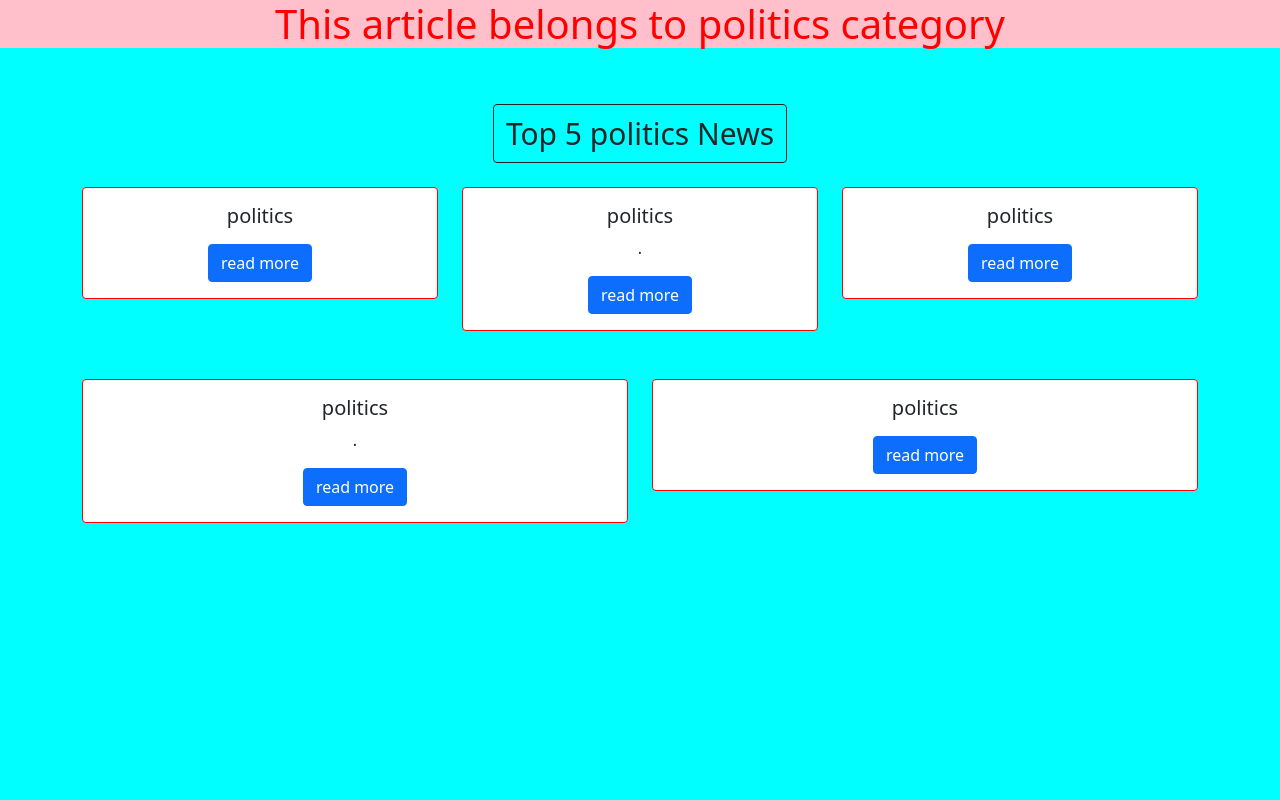
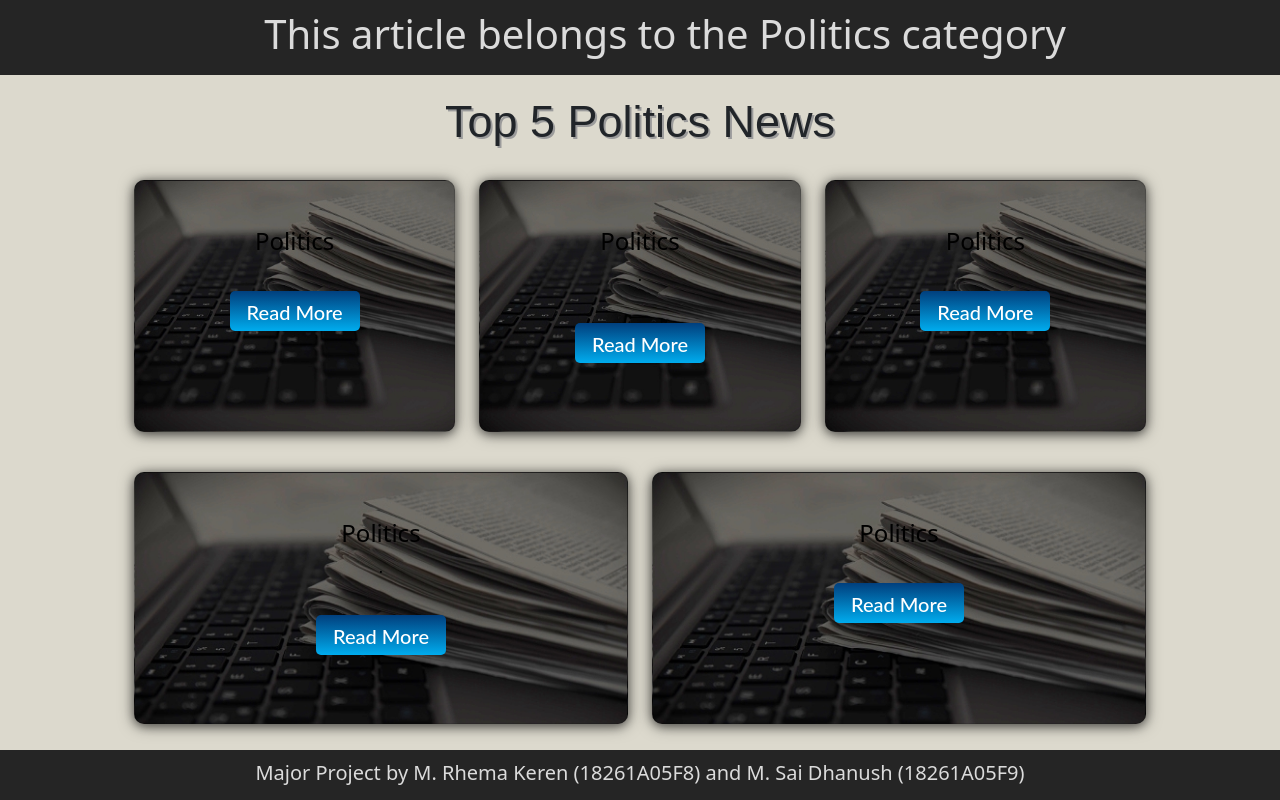
Before and after one commit to dhanush77777/BBC-news-article-sorting, a Flask app: template templates/politics1.html in a window 1280 px wide. Run offline with Flask 2, Linux system fonts and the light colour scheme; the template is opened without the code that fills it, so the values that code supplies are empty; parts of the project's set-up code (start-up, migrations or seed data) failed here and were passed over.

Commit message:
Update politics1.html

```diff
--- a/templates/politics1.html
+++ b/templates/politics1.html
@@ -2,98 +2,256 @@
 <!DOCTYPE html>
 <html>
   <head>
-  <meta name="viewport" content="width=device-width, initial-scale=1, shrink-to-fit=no" />
-<script src="https://cdn.jsdelivr.net/npm/bootstrap@5.1.1/dist/js/bootstrap.bundle.min.js" integrity="sha384-/bQdsTh/da6pkI1MST/rWKFNjaCP5gBSY4sEBT38Q/9RBh9AH40zEOg7Hlq2THRZ" crossorigin="anonymous"></script>
-<link href="https://cdn.jsdelivr.net/npm/bootstrap@5.1.1/dist/css/bootstrap.min.css" rel="stylesheet" integrity="sha384-F3w7mX95PdgyTmZZMECAngseQB83DfGTowi0iMjiWaeVhAn4FJkqJByhZMI3AhiU" crossorigin="anonymous">
+    <meta
+      name="viewport"
+      content="width=device-width, initial-scale=1, shrink-to-fit=no"
+    />
+    <script
+      src="https://cdn.jsdelivr.net/npm/bootstrap@5.1.1/dist/js/bootstrap.bundle.min.js"
+      integrity="sha384-/bQdsTh/da6pkI1MST/rWKFNjaCP5gBSY4sEBT38Q/9RBh9AH40zEOg7Hlq2THRZ"
+      crossorigin="anonymous"
+    ></script>
+    <link
+      href="https://cdn.jsdelivr.net/npm/bootstrap@5.1.1/dist/css/bootstrap.min.css"
+      rel="stylesheet"
+      integrity="sha384-F3w7mX95PdgyTmZZMECAngseQB83DfGTowi0iMjiWaeVhAn4FJkqJByhZMI3AhiU"
+      crossorigin="anonymous"
+    />
+    <link rel="stylesheet" href="style.css" />
+    <style>
+      body {
+        background-color: #dcd9cd;
+      }
+      h1 {
+        position: fixed;
+        padding: 10px 0px 0px 50px;
+        top: 0;
+        width: 100%;
+        height: 75px;
+        color: rgba(255, 255, 255, 0.836);
+        background: rgb(37, 37, 37);
+        justify-content: center;
+      }
+      .heading {
+        text-align: center;
+        display: flex;
+        font-family: "Montserrat", sans-serif;
+        font-size: 45px;
+        justify-content: center;
+        margin: 40px 10px 0px 10px;
+        text-shadow: 2px 2px #9b9b9b;
+      }
 
+      a {
+        text-decoration: none;
+      }
 
+      .btn-info {
+        margin: 20px;
+        width: 130px;
+        height: 40px;
+        color: #fff;
+        border-radius: 5px;
+        padding: 10px 25px;
+        font-family: "Lato", sans-serif;
+        font-size: 20px;
+        font-weight: 500;
+        background: transparent;
+        cursor: pointer;
+        transition: all 0.3s ease;
+        position: relative;
+        display: inline-block;
+        outline: none;
+        background: rgb(0, 172, 238);
+        background: linear-gradient(
+          0deg,
+          rgba(0, 172, 238, 1) 0%,
+          rgb(1, 63, 125) 100%
+        );
+        width: 130px;
+        height: 40px;
+        line-height: 42px;
+        padding: 0;
+        border: none;
+      }
+      .btn-info span {
+        position: relative;
+        display: block;
+        width: 100%;
+        height: 100%;
+      }
+      .btn-info:before,
+      .btn-info:after {
+        position: absolute;
+        content: "";
+        right: 0;
+        top: 0;
+        background: rgba(2, 126, 251, 1);
+        transition: all 0.3s ease;
+      }
+      .btn-info:before {
+        height: 0%;
+        width: 2px;
+      }
+      .btn-info:after {
+        width: 0%;
+        height: 2px;
+      }
+      .btn-info:hover {
+        text-decoration: none;
+        color: #fff;
+        box-shadow: inset 2px 2px 2px 0px rgba(255, 255, 255, 0.5),
+          7px 7px 20px 0px rgba(0, 0, 0, 0.1),
+          4px 4px 5px 0px rgba(0, 0, 0, 0.1);
+      }
+      .btn-info:hover:before {
+        height: 100%;
+      }
+      .btn-info:hover:after {
+        width: 100%;
+      }
+      .btn-info span:hover {
+        color: rgba(2, 126, 251, 1);
+      }
+      .btn-info span:before,
+      .btn-info span:after {
+        position: absolute;
+        content: "";
+        left: 0;
+        bottom: 0;
+        background: rgba(2, 126, 251, 1);
+        transition: all 0.3s ease;
+      }
+      .btn-info span:before {
+        width: 2px;
+        height: 0%;
+      }
+      .btn-info span:after {
+        width: 0%;
+        height: 2px;
+      }
+      .btn-info span:hover:before {
+        height: 100%;
+      }
+      .btn-info span:hover:after {
+        width: 100%;
+      }
+
+      .row {
+        margin: 0px 40px 40px 40px;
+      }
+      .card {
+        box-shadow: rgba(0, 0, 0, 0.4) 0px 2px 10px 0px,
+          rgba(0, 0, 0, 0.5) 0px 2px 15px 0px;
+        margin: 0 auto;
+        display: grid;
+        max-width: 780px;
+        grid-template-columns: repeat(auto-fit, minmax(200px, 1fr));
+        grid-auto-rows: 180px;
+        grid-gap: 20px;
+        padding-bottom: 70px;
+        border-radius: 10px;
+        background-image: url("news-img.jpg");
+        background-size: cover;
+      }
+
+      .card:hover {
+        filter: none;
+        transition: 0.3s ease-out;
+        transform: scale(1.06);
+      }
+
+      h4.card-title {
+        padding-top: 0px;
+        color: black;
+      }
+
+      .card-body {
+        margin-top: 30px;
+        border-top: 0px;
+        color: black;
+      }
+
+      #footer {
+        position: fixed;
+        padding: 8px 10px 0px 10px;
+        bottom: 0;
+        width: 100%;
+        height: 50px;
+        font-size: 20px;
+        color: rgba(255, 255, 255, 0.836);
+        background: rgb(37, 37, 37);
+        text-align: center;
+      }
+    </style>
   </head>
-<body style="background-color:cyan">
+  <body>
+    <center>
+      <h1>This article belongs to the Politics category</h1>
 
-<center><h1 style="color:red;background-color:pink"> This article belongs to politics category</h1>
+      <br />
+      <br />
 
-  <br>
-  <br>
-
-  <button style="font-size:30px" type="button" class="btn btn-outline-dark">Top 5 politics News</button>
-  <br>
-  <br>
+      <div class="heading">Top 5 Politics News</div>
+      <br />
       <div class="container">
         <div class="row">
           <div class="col">
-
-  <div style="border-color:red" class="card" style="width: 18rem;">
-
+            <div class="card">
               <div class="card-body">
-    <h5 class="card-title">politics</h5>
+                <h4 class="card-title">Politics</h4>
                 <p class="card-text">{{ pre }}</p>
-    <a href="{{ r }}" class="btn btn-primary">read more</a>
+                <a href="{{ r }}" class="btn-info">Read More</a>
               </div>
             </div>
           </div>
 
           <div class="col">
-
-    <div style="border-color:red" class="card" style="width: 18rem;">
-
+            <div class="card">
               <div class="card-body">
-    <h5 class="card-title">politics</h5>
+                <h4 class="card-title">Politics</h4>
                 <p class="card-text">{{ pre1 }}.</p>
-    <a href="{{ r1 }}" class="btn btn-primary">read more</a>
+                <a href="{{ r1 }}" class="btn-info">Read More</a>
               </div>
             </div>
           </div>
 
-
-
-
-
-
           <div class="col">
-  <div style="border-color:red" class="card" style="width: 18rem;">
-
+            <div class="card">
               <div class="card-body">
-    <h5 class="card-title">politics</h5>
+                <h4 class="card-title">Politics</h4>
                 <p class="card-text">{{ pre2 }}</p>
-    <a href="{{ r2 }}" class="btn btn-primary">read more</a>
+                <a href="{{ r2 }}" class="btn-info">Read More</a>
               </div>
             </div>
           </div>
         </div>
-  <br>
-    <br>
         <div class="row">
           <div class="col">
-    <div style="border-color:red" class="card" style="width: 18rem;">
-
+            <div class="card">
               <div class="card-body">
-    <h5 class="card-title">politics</h5>
+                <h4 class="card-title">Politics</h4>
                 <p class="card-text">{{ pre3 }}.</p>
-    <a href="{{ r3 }}" class="btn btn-primary">read more</a>
+                <a href="{{ r3 }}" class="btn-info">Read More</a>
               </div>
             </div>
           </div>
 
-
           <div class="col">
-      <div style="border-color:red" class="card" style="width: 18rem;">
-
+            <div class="card">
               <div class="card-body">
-    <h5 class="card-title">politics</h5>
+                <h4 class="card-title">Politics</h4>
                 <p class="card-text">{{ pre4 }}</p>
-    <a href="{{ r4 }}" class="btn btn-primary">read more</a>
+                <a href="{{ r4 }}" class="btn-info">Read More</a>
               </div>
             </div>
           </div>
         </div>
       </div>
-
     </center>
-
-
-
-
-
-
+    <div id="footer">
+      Major Project by M. Rhema Keren (18261A05F8) and M. Sai Dhanush
+      (18261A05F9)
+    </div>
   </body>
 </html>
```
Lines whose indentation alone changed are shown as unchanged.
